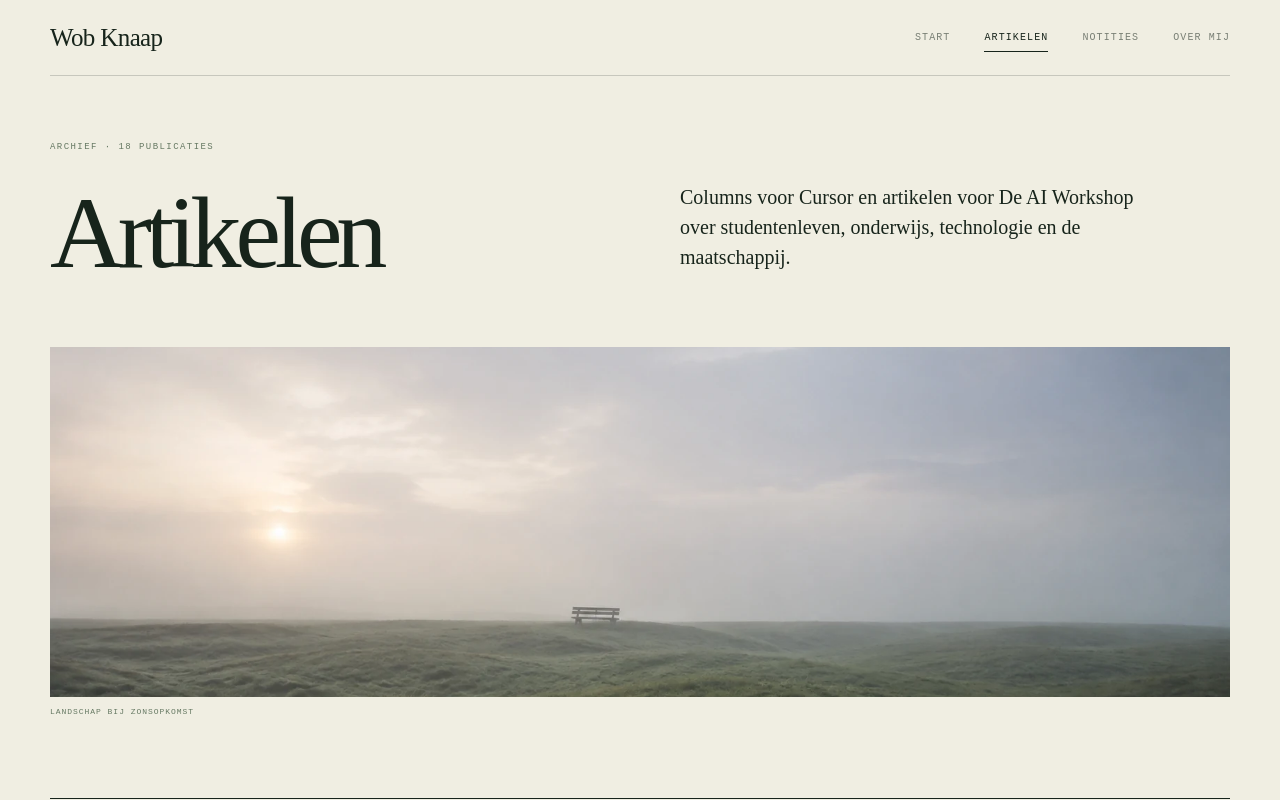
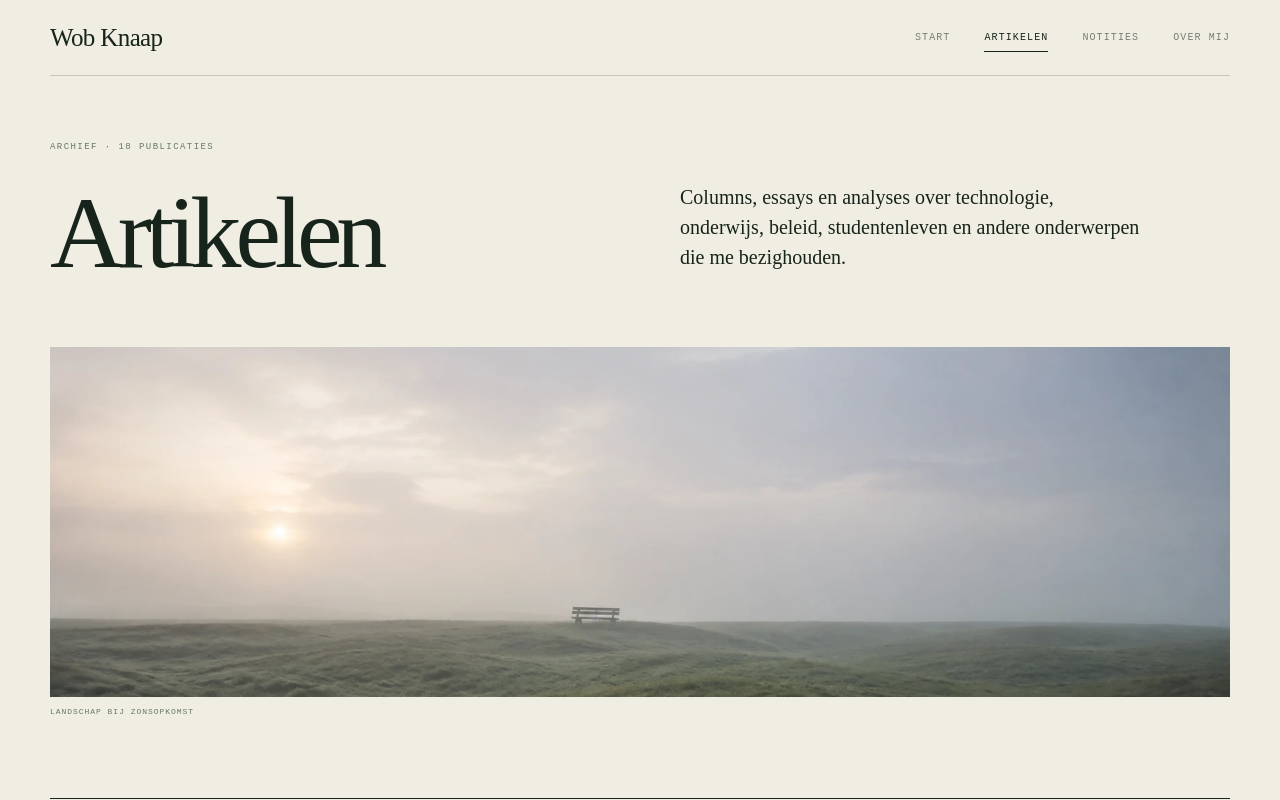
Before and after one commit to Wobknaap/Site, a Next.js app: page /artikelen in a window 1280 px wide. Shown: the top 800 px of the page. Built offline with nearby package versions, Linux system fonts and the light colour scheme.

Commit message:
Werk compacte vormgeving bij

```diff
--- a/app/artikelen/page.tsx
+++ b/app/artikelen/page.tsx
@@ -5,7 +5,7 @@ import { articles } from "../content";
 
 export const metadata: Metadata = {
   title: "Artikelen · Wob Knaap",
-  description: "Columns, essays en analyses van Wob Knaap over studentenleven, onderwijs, technologie en Eindhoven.",
+  description: "Columns, essays en analyses over technologie, onderwijs, beleid, studentenleven en andere onderwerpen.",
 };
 
 export default function ArticlesPage() {
@@ -15,7 +15,7 @@ export default function ArticlesPage() {
       <header className="page-intro page-wrap">
         <p className="eyebrow">Archief · {articles.length} publicaties</p>
         <h1>Artikelen</h1>
-        <p>Columns voor Cursor en artikelen voor De AI Workshop over studentenleven, onderwijs, technologie en de maatschappij.</p>
+        <p>Columns, essays en analyses over technologie, onderwijs, beleid, studentenleven en andere onderwerpen die me bezighouden.</p>
       </header>
       <figure className="wide-image page-wrap">
         <img src="/images/hero-landscape.webp" alt="Een bankje in een groen landschap bij zonsopkomst" />
```
